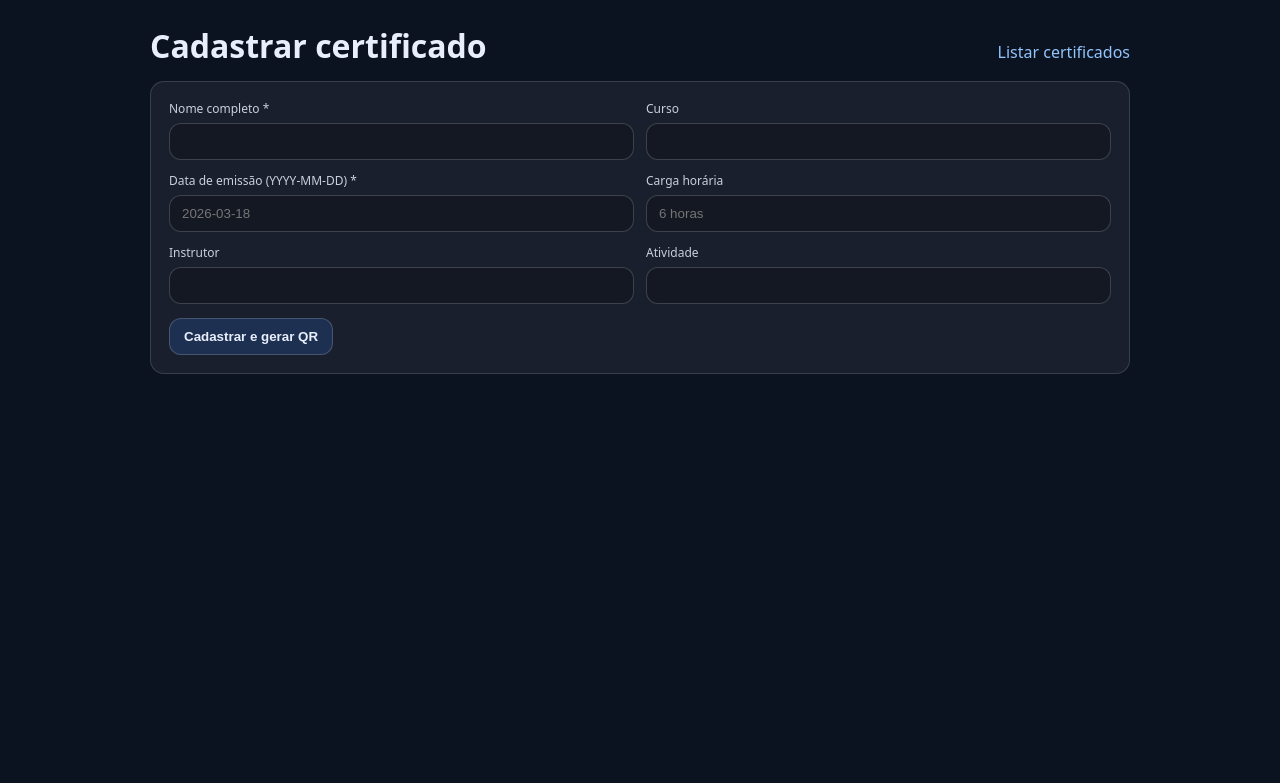
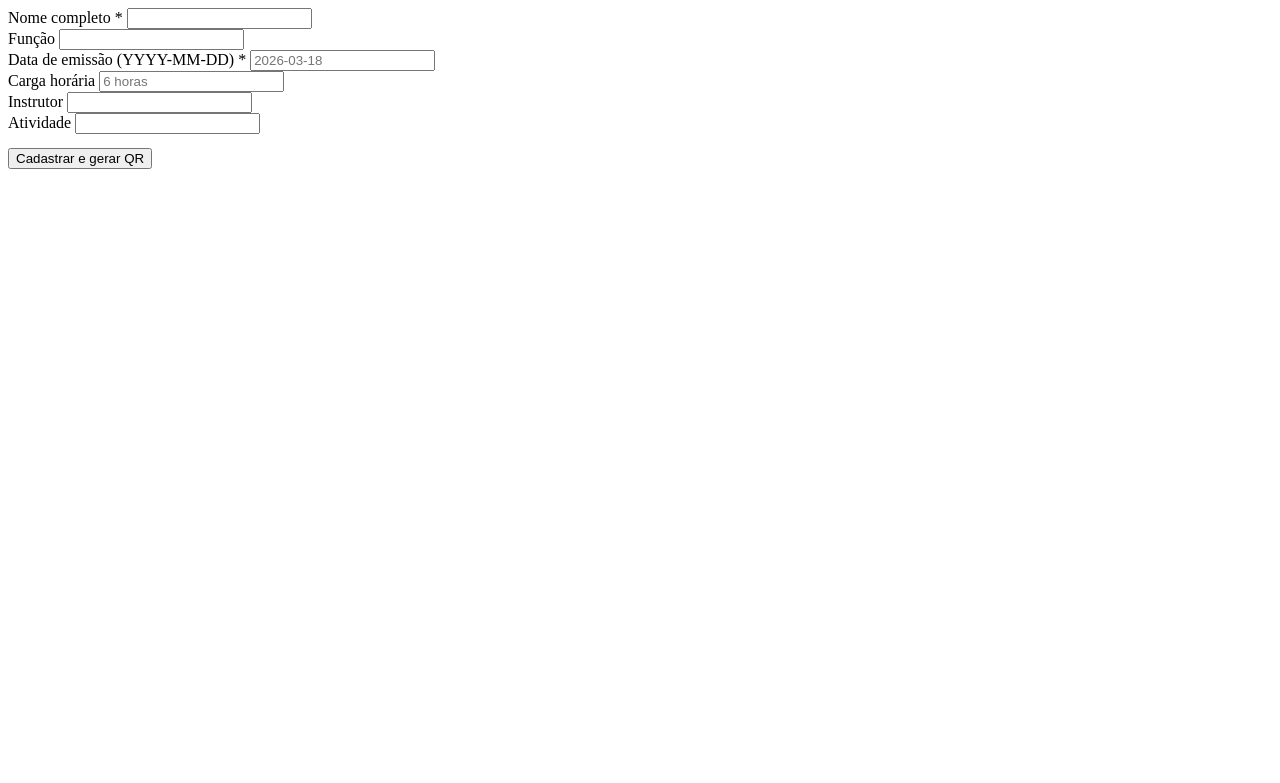
Before and after one commit to Instituto-Cuidar-Bem-Integral/Certificados-Api, a PHP site: page /painel/cadastrar.php in a window 1280 px wide. Shown: the top 783 px of the page. Run offline with PHP 8.4, Linux system fonts and the light colour scheme.

Commit message:
novo cadastro

```diff
--- a/painel/cadastrar.php
+++ b/painel/cadastrar.php
@@ -25,7 +25,7 @@ $errors = [];
 $result = null;
 
 $nome = '';
-$curso = '';
+$funcao = '';
 $dataEmissao = '';
 $cargaHoraria = '';
 $atividade = '';
@@ -33,7 +33,7 @@ $instrutor = '';
 
 if ($_SERVER['REQUEST_METHOD'] === 'POST') {
     $nome = isset($_POST['nome']) ? (string)$_POST['nome'] : '';
-    $curso = isset($_POST['curso']) ? (string)$_POST['curso'] : '';
+    $funcao = isset($_POST['funcao']) ? (string)$_POST['funcao'] : '';
     $dataEmissao = isset($_POST['data_emissao']) ? (string)$_POST['data_emissao'] : '';
     $cargaHoraria = isset($_POST['carga_horaria']) ? (string)$_POST['carga_horaria'] : '';
     $atividade = isset($_POST['atividade']) ? (string)$_POST['atividade'] : '';
@@ -51,7 +51,7 @@ if ($_SERVER['REQUEST_METHOD'] === 'POST') {
 
         $result = $service->cadastrar(
             $nome,
-            $curso !== '' ? $curso : null,
+            $funcao !== '' ? $funcao : null,
             $dataEmissao,
             $cargaHoraria !== '' ? $cargaHoraria : null,
             $atividade !== '' ? $atividade : null,
@@ -63,80 +63,33 @@ if ($_SERVER['REQUEST_METHOD'] === 'POST') {
     }
 }
 ?>
-<!doctype html>
-<html lang="pt-BR">
-<head>
-    <meta charset="utf-8">
-    <meta name="viewport" content="width=device-width,initial-scale=1">
-    <title>Admin - Cadastrar Certificado</title>
-    <style>
-        body { font-family: system-ui, -apple-system, Segoe UI, Roboto, Arial, sans-serif; margin: 0; background: #0b1220; color:#e8eefc; }
-        .wrap { max-width: 980px; margin: 0 auto; padding: 24px 16px 48px; }
-        .top { display:flex; justify-content: space-between; align-items: baseline; gap: 12px; flex-wrap: wrap; }
-        a { color:#93c5fd; text-decoration: none; }
-        a:hover { text-decoration: underline; }
-        .card { background: rgba(255,255,255,.06); border: 1px solid rgba(255,255,255,.14); border-radius: 14px; padding: 18px; margin-top: 14px; }
-        .grid { display:grid; grid-template-columns: 1fr; gap: 12px; }
-        @media (min-width: 820px){ .grid { grid-template-columns: 1fr 1fr; } }
-        label { display:block; font-size: 12px; opacity: .85; margin-bottom: 6px; }
-        input, textarea { width: 100%; box-sizing:border-box; border-radius: 12px; border: 1px solid rgba(255,255,255,.18); background: rgba(0,0,0,.22); color:#e8eefc; padding: 10px 12px; outline: none; }
-        textarea { min-height: 92px; resize: vertical; }
-        .btn { display:inline-block; border: 1px solid rgba(255,255,255,.18); background: rgba(59,130,246,.18); color:#e8eefc; padding: 10px 14px; border-radius: 12px; cursor:pointer; font-weight: 600; }
-        .btn:hover { background: rgba(59,130,246,.26); }
-        .msg-ok { border: 1px solid rgba(74,222,128,.35); background: rgba(74,222,128,.10); padding: 12px; border-radius: 12px; }
-        .msg-bad { border: 1px solid rgba(251,113,133,.35); background: rgba(251,113,133,.10); padding: 12px; border-radius: 12px; }
-        code { background: rgba(0,0,0,.25); padding: 2px 6px; border-radius: 8px; }
-        .qr { margin-top: 10px; display:flex; gap:12px; align-items: center; flex-wrap: wrap; }
-        .qr img { width: 140px; height: 140px; border-radius: 10px; border: 1px solid rgba(255,255,255,.14); background: #fff; }
-        .pill { display:inline-block; font-size: 12px; padding: 4px 10px; border-radius: 999px; border: 1px solid rgba(255,255,255,.18); background: rgba(255,255,255,.06); }
-    </style>
-</head>
-<body>
-<main class="wrap">
-    <div class="top">
-        <h1 style="margin:0">Cadastrar certificado</h1>
-        <nav style="display:flex;gap:12px;flex-wrap:wrap;align-items:center">
-            <a href="listar.php">Listar certificados</a>
-        </nav>
-    </div>
 
 <?php if (!empty($errors)): ?>
-        <section class="card msg-bad">
-            <strong>Erro</strong>
-            <ul>
+    <div style="color: red; margin-bottom: 10px;">
+        <strong>Erro:</strong>
         <?php foreach ($errors as $err): ?>
-                    <li><?= e((string)$err) ?></li>
+            <div><?= e((string)$err) ?></div>
         <?php endforeach; ?>
-            </ul>
-        </section>
+    </div>
 <?php endif; ?>
 
 <?php if (is_array($result)): ?>
-        <section class="card msg-ok">
+    <div style="color: green; margin-bottom: 10px;">
         <strong>✅ Certificado cadastrado</strong>
-            <div style="margin-top:8px">Hash: <code><?= e($result['hash']) ?></code></div>
-            <div style="margin-top:6px">Link de validação: <a href="<?= e($result['validar_url']) ?>" target="_blank" rel="noopener">abrir validação</a></div>
-            <div style="margin-top:6px">PDF: <a href="<?= e($result['pdf_url']) ?>" target="_blank" rel="noopener">gerar/abrir PDF</a></div>
-            <div class="qr">
-                <img src="../public/qrcodes/<?= e($result['hash']) ?>.png" alt="QR Code">
-                <div>
-                    <div>Arquivo: <code><?= e($result['qr_path']) ?></code></div>
-                    <div style="opacity:.8;font-size:12px;margin-top:6px">O QR foi gerado em `public/qrcodes/{hash}.png`.</div>
+        <div>Hash: <?= e($result['hash']) ?></div>
+        <div>Link de validação: <a href="<?= e($result['validar_url']) ?>" target="_blank">abrir validação</a></div>
+        <div>PDF: <a href="<?= e($result['pdf_url']) ?>" target="_blank">gerar/abrir PDF</a></div>
     </div>
-            </div>
-        </section>
 <?php endif; ?>
 
-    <section class="card">
 <form method="post" action="">
-            <div class="grid">
     <div>
         <label for="nome">Nome completo *</label>
         <input id="nome" name="nome" value="<?= e($nome) ?>" required>
     </div>
     <div>
-                    <label for="curso">Curso</label>
-                    <input id="curso" name="curso" value="<?= e($curso) ?>">
+        <label for="funcao">Função</label>
+        <input id="funcao" name="funcao" value="<?= e($funcao) ?>">
     </div>
     <div>
         <label for="data_emissao">Data de emissão (YYYY-MM-DD) *</label>
@@ -154,13 +107,7 @@ if ($_SERVER['REQUEST_METHOD'] === 'POST') {
         <label for="atividade">Atividade</label>
         <input id="atividade" name="atividade" value="<?= e($atividade) ?>">
     </div>
-            </div>
-
     <div style="margin-top:14px">
-                <button class="btn" type="submit">Cadastrar e gerar QR</button>
+        <button type="submit">Cadastrar e gerar QR</button>
     </div>
 </form>
-    </section>
-</main>
-</body>
-</html>
--- a/public/certificado.php
+++ b/public/certificado.php
@@ -168,7 +168,7 @@ final class CertificatePdfTemplate
 
         $bodyParts = ['Atuou como voluntária'];
         if ($atividade !== '') {
-            $bodyParts[] = 'na função de <span style="color: ' . $blue . '; font-weight: 700;">' . e($atividade) . '</span>';
+            $bodyParts[] = 'no curso de <span style="color: ' . $blue . '; font-weight: 700;">' . e($atividade) . '</span>';
         }
         if ($cargaHoraria !== '') {
             $bodyParts[] = 'com carga horária total de <span style="color: ' . $blue . '; font-weight: 700;">' . e($cargaHoraria) . ' horas</span>';
```
Lines whose indentation alone changed are shown as unchanged.
